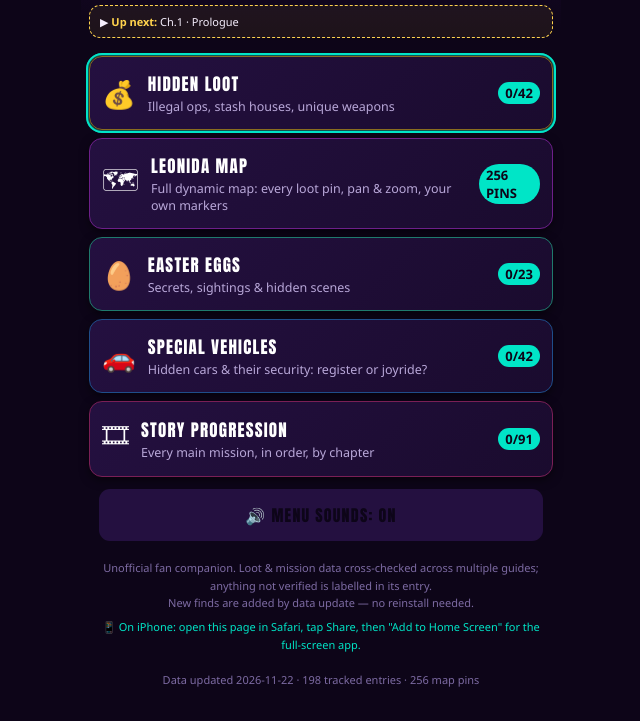
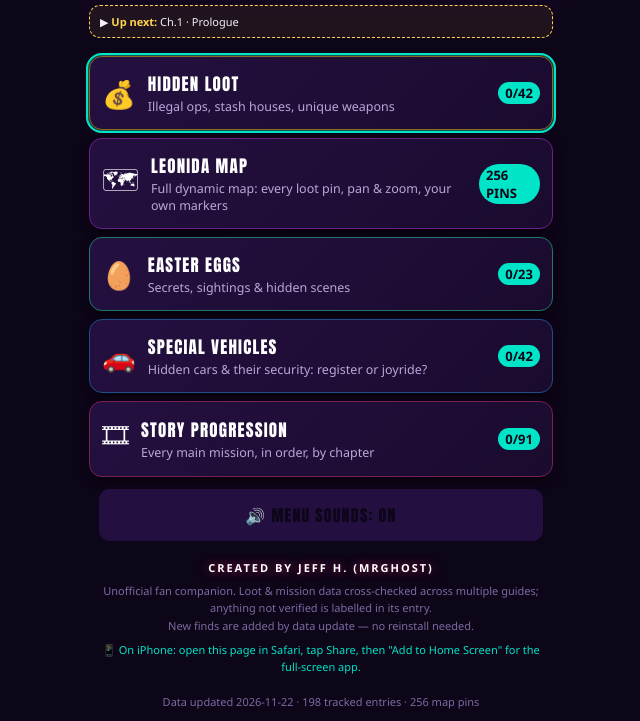
Before and after one commit to MrGhostGuy/gta-vi-companion-r1, a plain HTML site: page index.html in a window 1280 px wide. Shown: the part 258-979 px from the top of the page, without its empty margins (319-959 px from the left). Before the commit the page ends 956 px from the top, so only its background shows below. Drawn offline with Linux system fonts and the light colour scheme.

Commit message:
Creator credit in home footer

```diff
--- a/index.html
+++ b/index.html
@@ -174,6 +174,7 @@ img{display:block;max-width:100%}
 .mrow.next{ background:rgba(255,211,77,.08)}
 .mrow.next .mn{color:var(--gold)}
 .foot{padding:10px;text-align:center;font-size:9px;color:#7d6ba3;line-height:1.6}
+.credit{font-size:11px;font-weight:800;letter-spacing:2px;color:#fff;text-shadow:0 0 10px rgba(255,41,117,.65);margin-bottom:5px}
 .hidden{display:none!important}
 .empty{padding:22px 12px;text-align:center;color:var(--dim);font-size:12px}
 
@@ -273,7 +274,7 @@ function renderHome(){
   h+='<button class="mbtn cars" onclick="go(\'vehicles\')"><span class="ic">&#128663;</span><span><div class="t">SPECIAL VEHICLES</div><div class="d">Hidden cars &amp; their security: register or joyride?</div></span><span class="n">'+c.vf+'/'+c.v+'</span></button>';
   h+='<button class="mbtn story" onclick="go(\'story\')"><span class="ic">&#127902;</span><span><div class="t">STORY PROGRESSION</div><div class="d">Every main mission, in order, by chapter</div></span><span class="n">'+c.md+'/'+c.m+'</span></button>';
   h+='<button class="bigbtn" style="background:#241040" onclick="toggleSnd()">'+(store.snd===false?'&#128263; MENU SOUNDS: OFF':'&#128266; MENU SOUNDS: ON')+'</button>';
-  h+='</div><div class="foot">Unofficial fan companion. Loot &amp; mission data cross-checked across multiple guides; anything not verified is labelled in its entry.<br>New finds are added by data update — no reinstall needed.<span class="ioshint">&#128241; On iPhone: open this page in Safari, tap Share, then &quot;Add to Home Screen&quot; for the full-screen app.</span><br>Data updated '+(DATA.updated||'')+' &middot; '+(DATA.loot.length+DATA.eggs.length+(DATA.vehicles||[]).length+DATA.missions.length)+' tracked entries &middot; '+pinTotal()+' map pins</div>';
+  h+='</div><div class="foot"><div class="credit">CREATED BY JEFF H. (MRGHOST)</div>Unofficial fan companion. Loot &amp; mission data cross-checked across multiple guides; anything not verified is labelled in its entry.<br>New finds are added by data update — no reinstall needed.<span class="ioshint">&#128241; On iPhone: open this page in Safari, tap Share, then &quot;Add to Home Screen&quot; for the full-screen app.</span><br>Data updated '+(DATA.updated||'')+' &middot; '+(DATA.loot.length+DATA.eggs.length+(DATA.vehicles||[]).length+DATA.missions.length)+' tracked entries &middot; '+pinTotal()+' map pins</div>';
   $('app').innerHTML=h;
 }
 /* ---------- shared bits ---------- */
```
